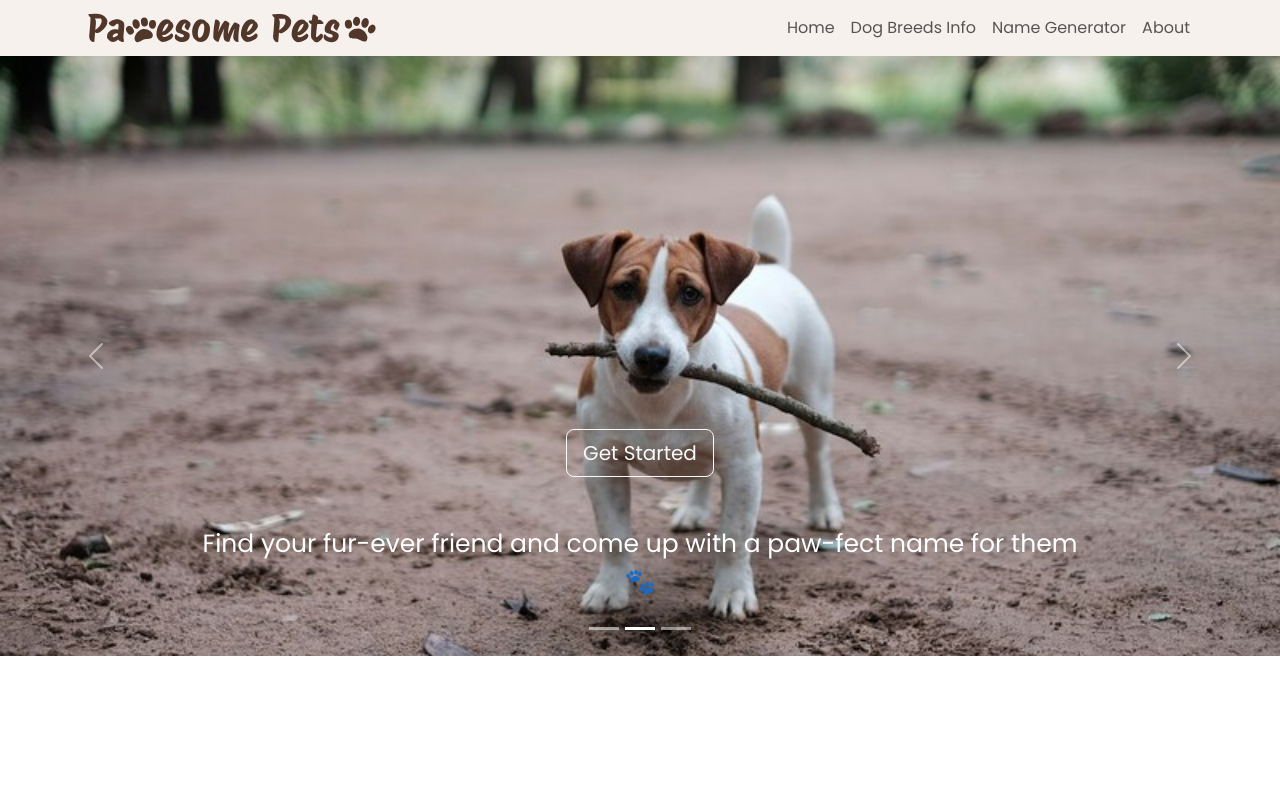
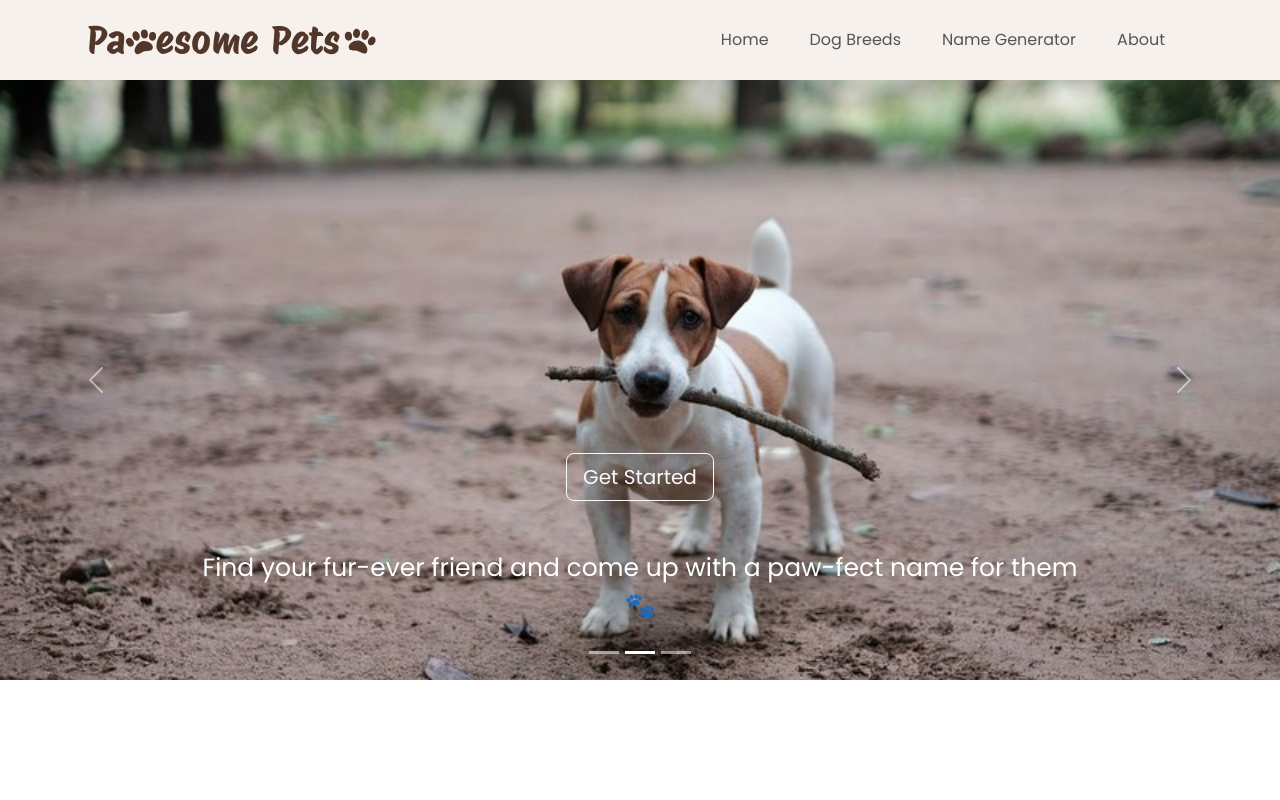
Before and after one commit to rosiegalezia/pawsome-pets, a React (Vite) app: page /#/ in a window 1280 px wide. Shown: the top 800 px of the page. Built offline with nearby package versions, Linux system fonts and the light colour scheme.

Commit message:
navbar space wider and cat img added

```diff
--- a/src/Components/Carousel.jsx
+++ b/src/Components/Carousel.jsx
@@ -4,7 +4,7 @@ import carouselImg2 from '../assets/carouselImg2.jpg';
 import carouselImg3 from '../assets/carouselImg3.jpg';
 import Button from 'react-bootstrap/Button';
 import { Link } from 'react-router-dom';
-import "@fontsource/poppins"; // Defaults to weight 400
+import "@fontsource/poppins";
 import './NavBar.css';
 
 function CarouselFade() {
@@ -28,19 +28,25 @@ function CarouselFade() {
         <img src={carouselImg3} alt='dog with stick' className='carousel-img d-block w-100' text="Second slide"/>
         <Carousel.Caption>
         <div className="mb-2">
+          <Link to="Info">
             <Button variant="outline-light" size="lg" className="carouselBtn">
               Get Started
-        </Button></div>
+            </Button>
+          </Link>
+        </div>
         <p className='carouselP'>Find your fur-ever friend and come up with a paw-fect name for them 🐾</p>
         </Carousel.Caption>
       </Carousel.Item>
       <Carousel.Item className='c-item'>
-        <img src={carouselImg2} alt='dog in the beach' className='carousel-img d-block w-100' text="Third slide" />
+        <img src={carouselImg2} alt='cat walk' className='carousel-img d-block w-100' text="Third slide" />
         <Carousel.Caption>
         <div className="mb-2">
+          <Link to="Info">
             <Button variant="outline-light" size="lg" className="carouselBtn">
               Get Started
-        </Button></div>
+            </Button>
+          </Link>
+        </div>
           <p className='carouselP'>
           </p>
         </Carousel.Caption>
--- a/src/Components/NavBar.css
+++ b/src/Components/NavBar.css
@@ -3,19 +3,23 @@ body {
   font-family: poppins;
 }
 
-.bg-body-tertiary {
-  background-color: #f7f1ee !important;
-  /* height: 70px; */
+.ms-auto {
+  font-family: poppins!important;
+  /* margin-right: -15vh not working with reposive screen*/
 }
 
-.ms-auto {
-  font-family: poppins!important;
+.nav-link {
+  margin-right: 25px; /* Adjust the spacing*/
+}
+
+.navbar {
+  padding: 20px!important;
 }
 
 .c-item {
   height:600px;
-  /* padding-top:30px; */
 }
+
 .carousel-img {
   height:100%;
   object-fit: cover
@@ -26,15 +30,11 @@ body {
   margin-bottom: 40px;
 }
 
-/* @media (min-width: 768px) {
-  .carousel-img {
-    height: 60vh !important;
-  }
-} */
 .carouselP {
   font-size: 25px;
   font-family: poppins!important;
 }
+
 .carouselWelcome {
   font-size: 35px;
   text-shadow: 0px 1px whitesmoke;
--- a/src/Components/NavBar.jsx
+++ b/src/Components/NavBar.jsx
@@ -10,7 +10,7 @@ import "@fontsource/poppins/400-italic.css"; // Specify weight and style
 import ReactDOM from 'react-dom'
 import Logo from "../assets/logo-one-line.svg"
 import '../Components/Components.css'
-
+import "./NavBar.css"
 
 function NavBar() {
   return (
@@ -23,7 +23,7 @@ function NavBar() {
         <Navbar.Collapse id="basic-navbar-nav">
           <Nav className="ms-auto">
             <Nav.Link href="/#">Home</Nav.Link>
-            <Nav.Link href="#Info">Dog Breeds Info</Nav.Link>
+            <Nav.Link href="#Info">Dog Breeds</Nav.Link>
             <Nav.Link href="#GenerateName">Name Generator</Nav.Link>
             <Nav.Link href="#About">About</Nav.Link>
           </Nav>
```
Also changed, not shown: src/assets/carouselImg2.jpg, src/assets/carouselImg4.jpg (added). Lines whose indentation alone changed are shown as unchanged.
